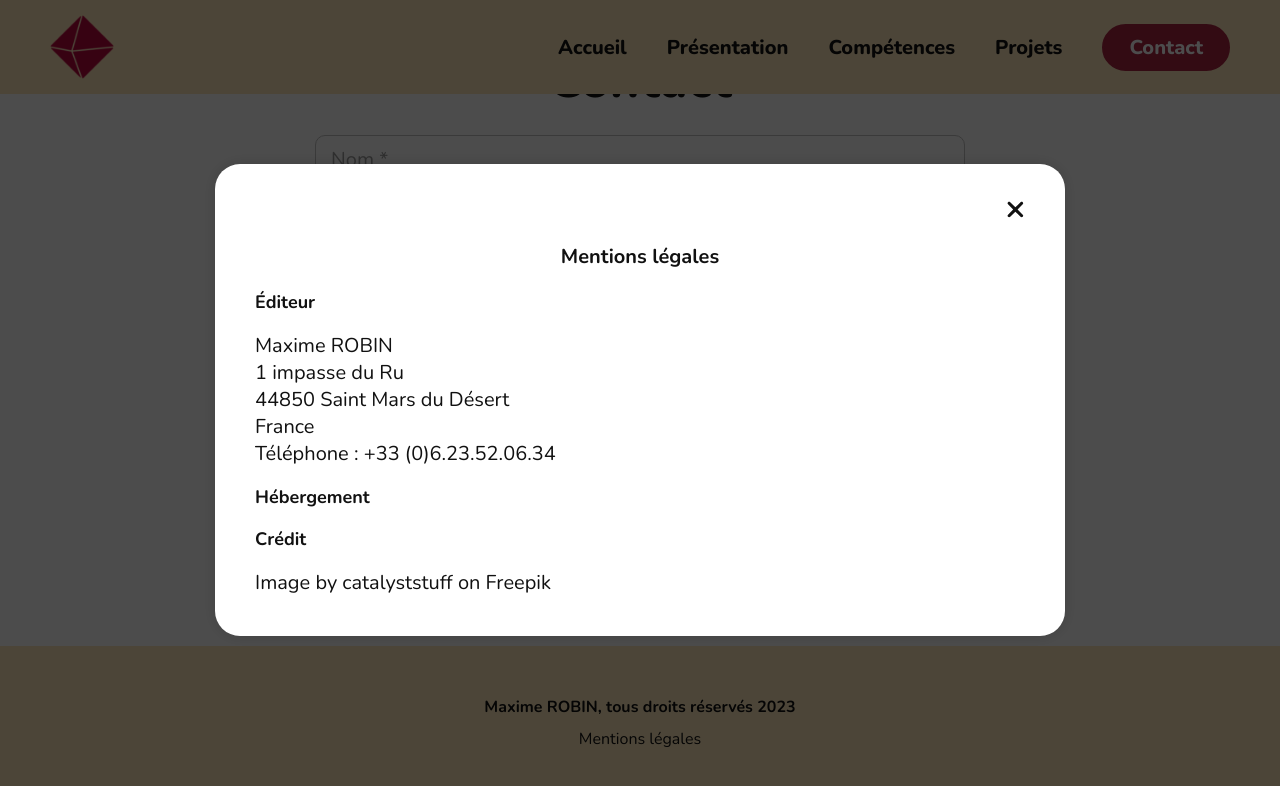
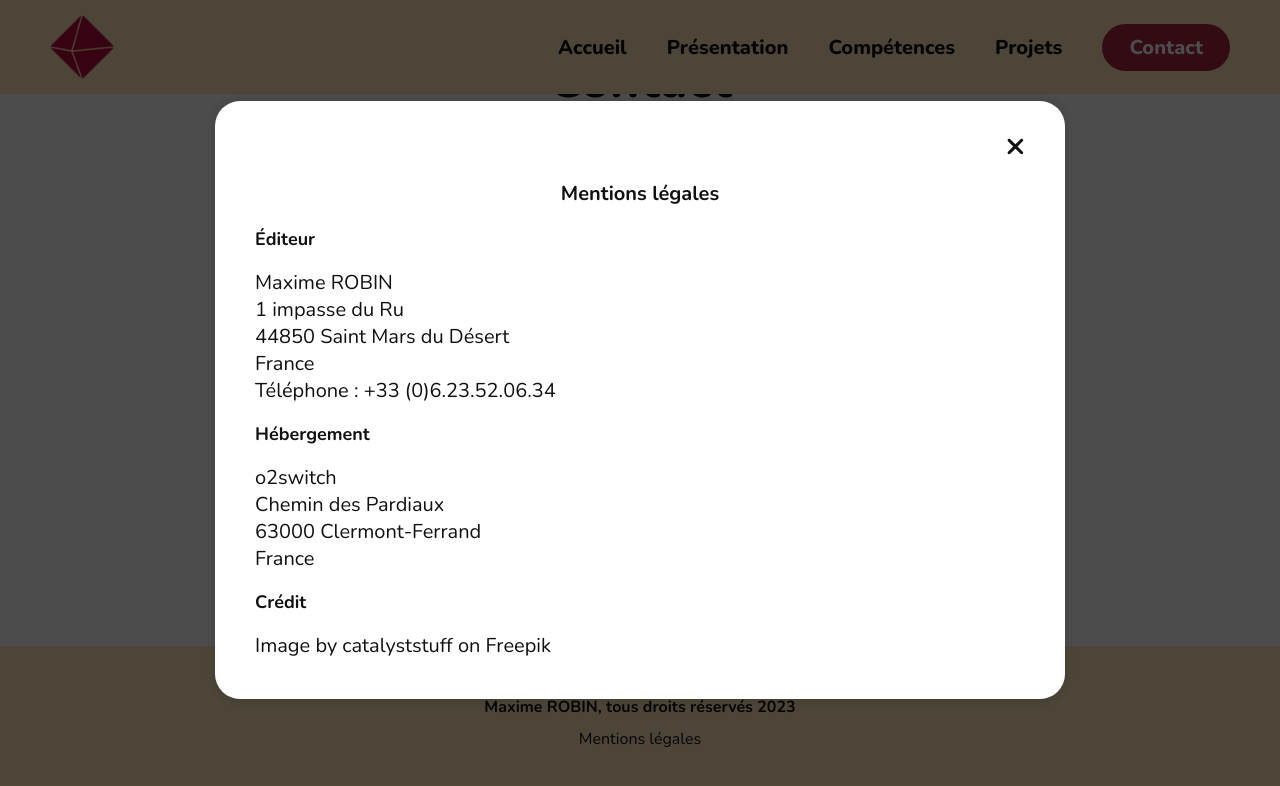
Before and after one commit to robinmaxime/portfolio, a React (Create React App) app: page / in a window 1280 px wide. Both pictures are taken after a click on the button "Mentions légales". Shown: the part 3444-4230 px from the top of the page. Built offline with nearby package versions, Linux system fonts and the light colour scheme.

Commit message:
Add internet host information

```diff
--- a/src/blocks/Footer/index.jsx
+++ b/src/blocks/Footer/index.jsx
@@ -28,7 +28,12 @@ function Footer() {
                         Téléphone : +33 (0)6.23.52.06.34
                     </p>
                     <h4>Hébergement</h4>
-                    <p></p>
+                    <p>
+                        o2switch <br />
+                        Chemin des Pardiaux <br />
+                        63000 Clermont-Ferrand <br />
+                        France
+                    </p>
                     <h4>Crédit</h4>
                     <p>
                         <a href="https://www.freepik.com/free-vector/cute-man-working-computer-with-coffee-cartoon-vector-icon-illustration-people-technology-icon-concept-isolated-premium-vector-flat-cartoon-style_20188201.htm#query=on%20a%20computer&position=7&from_view=keyword&track=ais">
```
